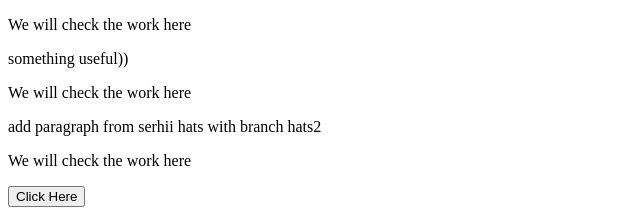
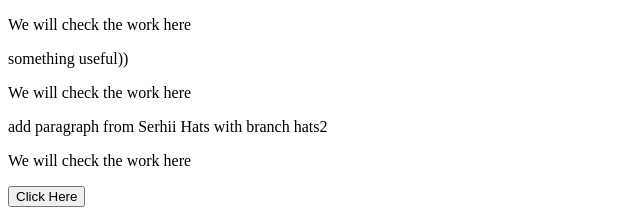
Before and after one commit to TemchenkoVolodymyr/CourseReactProject, a React (Create React App) app: page / in a window 1280 px wide. Shown: the top 209 px of the page, without its empty margins (0-640 px from the left). Built offline with nearby package versions, Linux system fonts and the light colour scheme.

Commit message:
fix text in paragraph from Serhii Hats

```diff
--- a/src/App.js
+++ b/src/App.js
@@ -6,7 +6,7 @@ function App() {
       <p>We will check the work here </p>
       <p>something useful))</p>
       <p>We will check the work here </p>
-      <p>add paragraph from serhii hats with branch hats2</p>
+      <p>add paragraph from Serhii Hats with branch hats2</p>
       <p>We will check the work here </p>
       <button>Click Here</button>
     </div>
```
